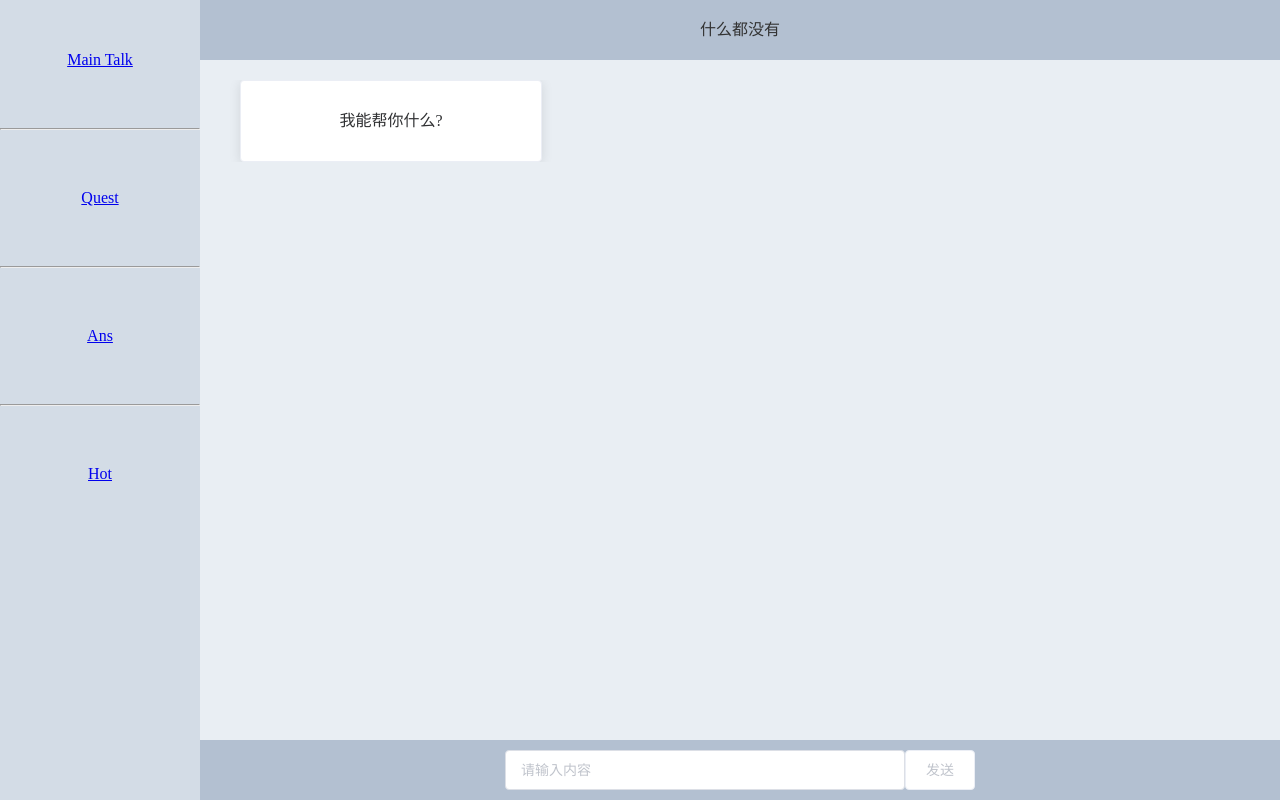
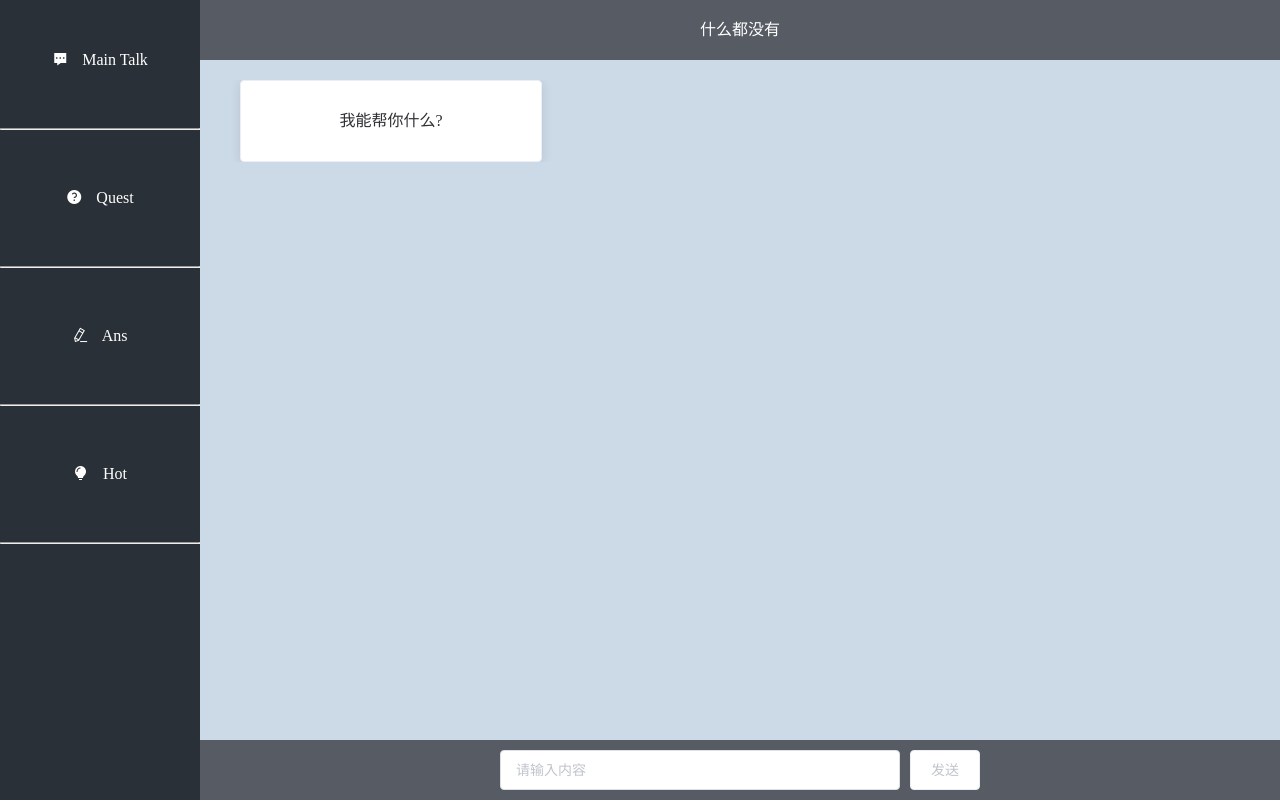
Before and after one commit to cp-cp/Mini-Chatgpt, a Vue app: page /#/ in a window 1280 px wide. Built offline with nearby package versions, Linux system fonts and the light colour scheme; no server answers.

Commit message:
连接后端

```diff
--- a/src/App.vue
+++ b/src/App.vue
@@ -2,13 +2,26 @@
   <div id="app">
   <el-container>
       <el-aside width="200px">
-        <router-link to="/talk">Main Talk</router-link>
+        <router-link to="/talk">
+          <i class="el-icon-s-comment" style="color: white;margin-right: 10px;"></i>
+          Main Talk
+        </router-link>
         <hr>
-        <router-link to="/quest">Quest</router-link>
+        <router-link to="/quest">
+          <i class="el-icon-question" style="color: white;margin-right: 10px;"></i>
+          Quest
+        </router-link>
         <hr>
-        <router-link to="/ans">Ans</router-link>
+        <router-link to="/ans">
+          <i class="el-icon-edit" style="color: white;margin-right: 10px;"></i>
+          Ans
+        </router-link>
         <hr>
-        <router-link to="/hot">Hot</router-link>
+        <router-link to="/hot">
+          <i class="el-icon-s-opportunity" style="color: white;margin-right: 10px;"></i>
+          Hot
+        </router-link>
+        <hr>
       </el-aside>
         <keep-alive>
           <router-view></router-view>
@@ -47,50 +60,47 @@ export default {
 
 <style>
   .el-header, .el-footer {
-    background-color: #B3C0D1;
-    color: #333;
+    background-color: #575c64;
+    color: #ffffff;
     text-align: center;
     line-height: 60px;
   }
 
   .el-aside {
-    background-color: #D3DCE6;
+    background-color: #293037;
     color: #333;
     text-align: center;
     line-height: 120px;
   }
-
   .el-main {
-    background-color: #E9EEF3;
+    background-color: #ccd9e7;
     color: #333;
     text-align: center;
     line-height: 40px;
   }
-
   body > .el-container {
     margin-bottom: 40px;
   }
-
   .el-container:nth-child(5) .el-aside,
   .el-container:nth-child(6) .el-aside {
     line-height: 260px;
   }
-
   .el-container:nth-child(7) .el-aside {
     line-height: 320px;
   }
+
+  .router-link-active {
+    text-decoration: none;
+  }
+  a{
+    text-decoration: none;
+    color: #fff;
+  }
 </style>
 <style type="text/css">
-/*
-	找到html标签、body标签，和挂载的标签
-	都给他们统一设置样式
-*/
   html,body,#app,.el-container{
-        /*设置内部填充为0，几个布局元素之间没有间距*/
         padding: 0px;
-         /*外部间距也是如此设置*/
         margin: 0px;
-        /*统一设置高度为100%*/
         height: 100%;
     }
 </style>
--- a/src/components/Card.vue
+++ b/src/components/Card.vue
@@ -23,9 +23,11 @@
     mounted() {
       this.timer = setInterval(() => {
         if (this.currentLength < this.text.length) {
+          this.$emit('text-loading')
           this.currentLength++
         } else {
           clearInterval(this.timer)
+          this.$emit('text-complete')
         }
       }, 100)
     },
--- a/src/components/Input.vue
+++ b/src/components/Input.vue
@@ -5,14 +5,14 @@
     v-model="state"
     :fetch-suggestions="querySearchAsync"
     placeholder="请输入内容"
-    @keyup.enter.native="changed"
+    @keydown.enter.native="changed"
     @select="handleSelect"
-    value-key	="quest"
+    value-key	="content"
     clearable
     placement="top-start"
     :style="{ width: '400px' }"
     ></el-autocomplete>
-    <el-button @click="sendMessage" ref="sendTo" :disabled="IsDisabled">发送</el-button>
+    <el-button @click="sendMessage" ref="sendTo" :disabled="IsDisabled" style="margin-left: 10px;">发送</el-button>
   </div>
 </template>
 <script>
@@ -29,10 +29,10 @@ import { computed } from 'vue';
     },
     methods: {
       loadAll() {
-        axios.get('/questions/all')
+        axios.get('http://localhost:8080/questions/all')
         .then(response => {
-          this.questions=response.data.data;
-          // console.log(this.questions.data);
+          this.questions=response.data;
+           console.log(this.questions);
         })
         .catch(error => {
           console.log(error);
@@ -59,6 +59,8 @@ import { computed } from 'vue';
         console.log(item);
       },
       changed(){
+        if(this.$refs.sendTo.disabled)return;
+        this.sendMessage();
         this.state='';
       },
       sendMessage(){
--- a/src/components/MainTalk.vue
+++ b/src/components/MainTalk.vue
@@ -10,6 +10,8 @@
                         <Card v-if="card.title === '1'"
                             style="width: 300px;height: auto;margin-left: 20px;"
                             shadow="hover"
+                            @text-complete="handleTextComplete"
+                            @text-loading="handleTextLoading"
                             :content="card.body">
                             <!-- <div class="text item" style="">
                                 {{ card.body }}
@@ -19,7 +21,7 @@
                             style="width: 300px;height: auto;margin-left: auto;margin-right: 20px;margin-top: 20px;"
                             shadow="hover">
                             <div class="text item" style="">
-                                {{ card.body }}
+                                {{ card.body}}
                             </div>
                         </el-card>
                     </div>
@@ -45,7 +47,7 @@ export default {
         return {
             isMainRendered: false,
             cards: [{ title: '1', body: '我能帮你什么?' }],
-            message: { message: "" }
+            message: { message:null }
         }
     },
     methods: {
@@ -57,8 +59,16 @@ export default {
         findAns(messages) {
             // 将 axios.get 包装为 Promise，并返回 Promise 实例
             return new Promise((resolve, reject) => {
-                axios.get(`/questions/all`)
+                axios({
+                    method: 'POST',
+                    url:'http://localhost:8080/questions/findByContent',
+                    data: messages,
+                    headers: {
+                        'Content-Type': 'application/json; charset=utf-8'
+                    }
+                })
                     .then(response => {
+                        //console.log(response.data);
                         resolve(response.data); // 将响应数据传递给 resolve 函数
                     })
                     .catch(error => {
@@ -69,18 +79,32 @@ export default {
         },
         async onMyEvent(payload) {
             const button = this.$refs.sendInput.$refs.sendTo;
-            //button.disabled = true;记得打开
+            //button.disabled = true;//记得打开
             this.message = payload;
             this.cards.push(
                 { title: '2', body: this.message.message }
             );
             await this.wait(500);
-            //button.disabled= false;记得打开
             const ans=await this.findAns(this.message.message);
-            console.log(ans.data[0].ans);
-            this.cards.push(
-                { title: '1', body: ans.data[0].ans}
-            )
+            if(ans.lenth){
+                if(ans[0].answers.lenth){
+                    console.log(ans[0].answers[0].content);
+                    await this.cards.push(
+                        {title: '1', body: ans[0].answers[0].content}
+                    )
+                }
+                else{
+                    await this.cards.push(
+                        { title: '1', body: "目前无答案。"}
+                    )
+
+                }
+            }
+            else{
+                    await this.cards.push(
+                        { title: '1', body: "目前没有这个问题。"}
+                    )
+            }
             const elMain = document.querySelector('.el-main');
             // 在下一次 DOM 更新循环结束后执行自动滚动的代码
             this.$nextTick(() => {
@@ -90,7 +114,33 @@ export default {
                     elMain.scrollTop = elMain.scrollHeight;
                 }
             })
+            //button.disabled= false;//记得打开
         },
+        handleTextLoading() {
+            const elMain = document.querySelector('.el-main');
+            // 在下一次 DOM 更新循环结束后执行自动滚动的代码
+            this.$nextTick(() => {
+                this.isMainRendered = true;
+                // 如果 el-main 组件存在，则自动滚动到最下面
+                if (elMain) {
+                    elMain.scrollTop = elMain.scrollHeight;
+                }
+            })
+
+        },
+        handleTextComplete() {
+            const elMain = document.querySelector('.el-main');
+            // 在下一次 DOM 更新循环结束后执行自动滚动的代码
+            this.$nextTick(() => {
+                this.isMainRendered = true;
+                // 如果 el-main 组件存在，则自动滚动到最下面
+                if (elMain) {
+                    elMain.scrollTop = elMain.scrollHeight;
+                }
+            })
+            const button = this.$refs.sendInput.$refs.sendTo;
+            //button.disabled = false;//记得打开
+        }
     }
 }
 </script>
@@ -100,7 +150,7 @@ export default {
         height: auto; /* 自动调整高度 */
     }
     .card-content p {
-    white-space: pre-wrap; /* 保留空白符并自动换行 */
-    word-wrap: break-word; /* 在单词内换行 */
+        white-space: pre-wrap; /* 保留空白符并自动换行 */
+        word-wrap: break-word; /* 在单词内换行 */
     }
 </style>
```
